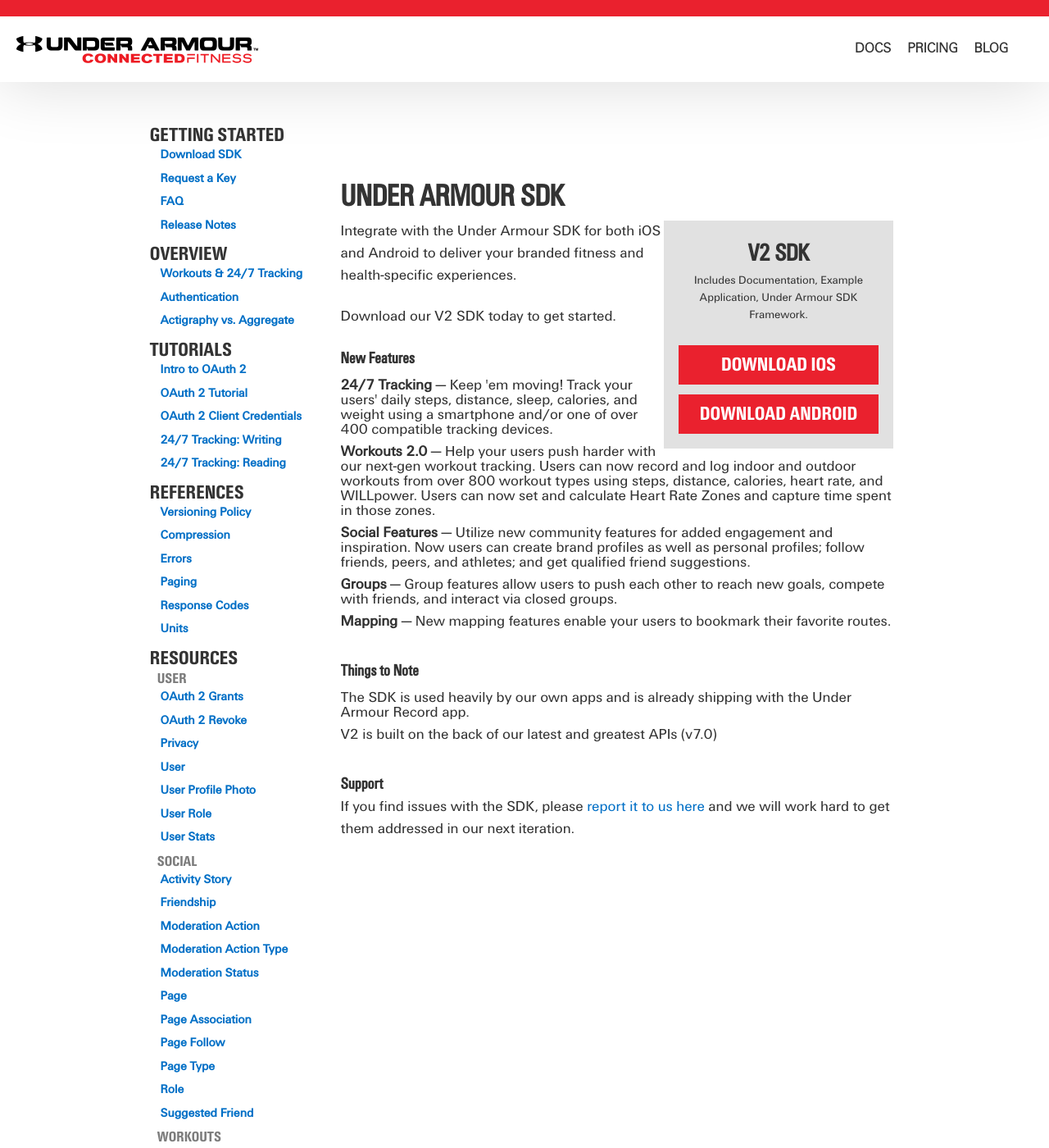
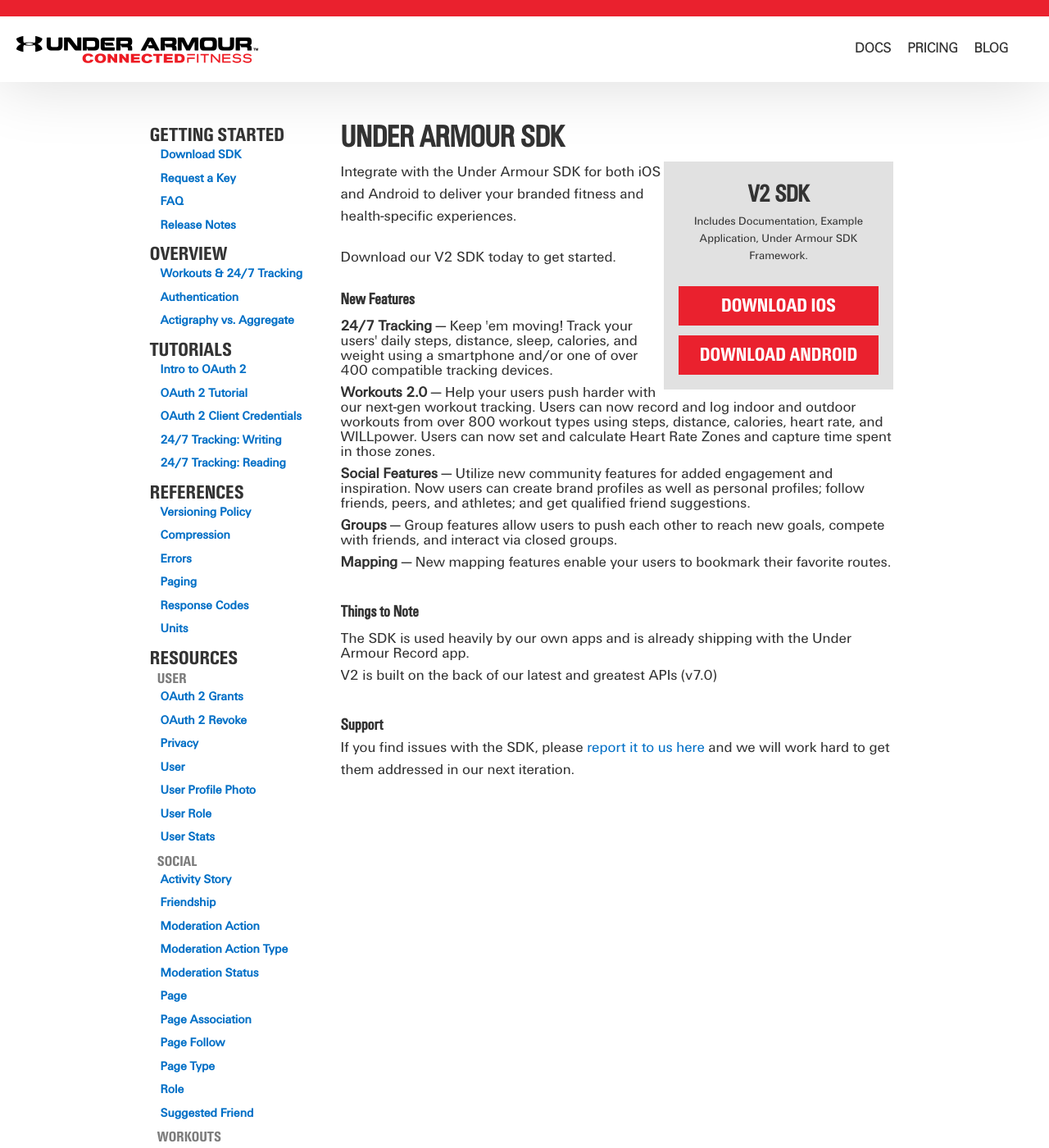
Before and after one commit to jeudyx/jeudyx.github.io, a Jekyll site: the page built from sdk.html, in a window 1280 px wide and 1400 px high. Shown: the whole window at 82% size. Built offline with Jekyll 4.4.1, drawn with Linux system fonts in a browser that asks for light colours.

Commit message:
Fixing padding on three pages

```diff
--- a/_sass/_faq.scss
+++ b/_sass/_faq.scss
@@ -1,5 +1,4 @@
 .page-faq {
-  padding: 4em 0;
 
   > section > strong {
     display: block;
--- a/_sass/_pricing.scss
+++ b/_sass/_pricing.scss
@@ -1,3 +1,7 @@
 .page-pricing {
-  padding: 4em 0;
+
+  h1 {
+
+  }
+
 }
--- a/_sass/_sdk.scss
+++ b/_sass/_sdk.scss
@@ -1,6 +1,4 @@
 .page-sdk {
-
-  padding: 4em 0;
 
   ul {
     margin: 0 0 2em;
```
